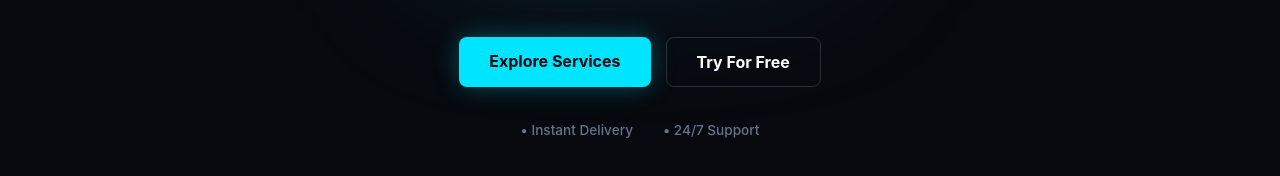
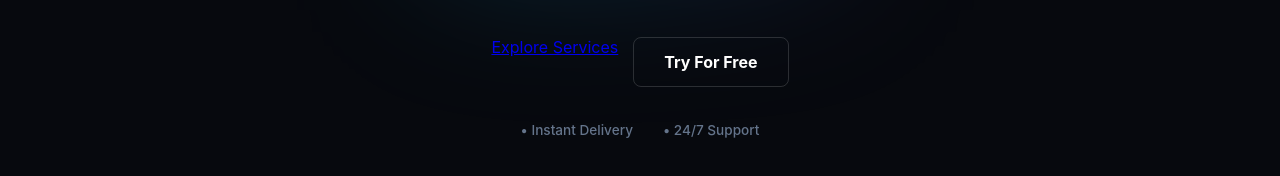
Before and after one commit to isaiah2113/StandardTweaksSite, a plain HTML site: page index.html in a window 1280 px wide. Shown: the part 446-622 px from the top of the page. Drawn offline with Linux system fonts and the light colour scheme.

Commit message:
Change button class for hero section
Updated button class from 'btn-cyan' to 'btn-white' for better styling.

```diff
--- a/index.html
+++ b/index.html
@@ -27,7 +27,7 @@
         </p>
 
         <div class="hero-btns">
-            <a href="#" class="btn-cyan">Explore Services</a>
+            <a href="#" class="btn-white">Explore Services</a>
             <a href="#" class="btn-outline">Try For Free</a>
         </div>
 
```
